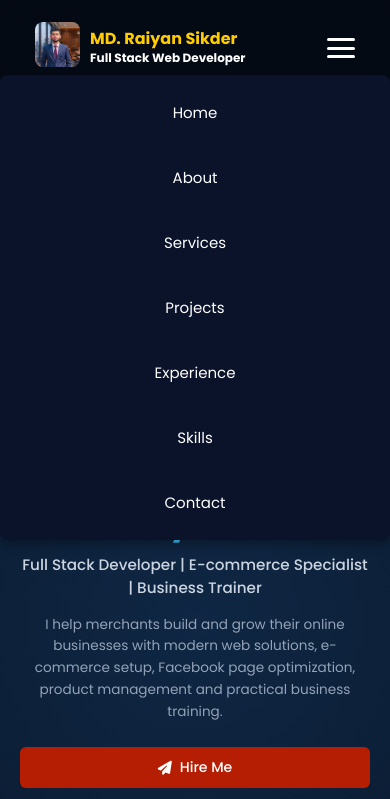
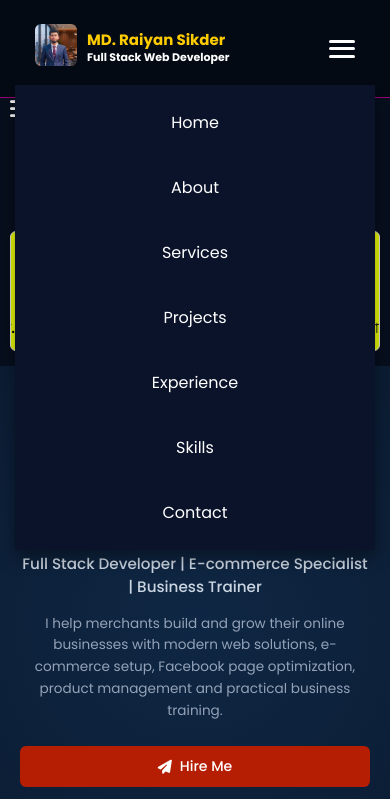
Before and after one commit to raiyan30090/my-portfolio-website, a plain HTML site: page index.html in a window 390 px wide. Both pictures are taken after a click on the element 341 px from the left and 48 px from the top of the page. Shown: the top 799 px of the page. Drawn offline with Linux system fonts and the light colour scheme.

Commit message:
fix mobile header layout and menu alignment

```diff
--- a/style.css
+++ b/style.css
@@ -1019,37 +1019,44 @@ body {
   transition: all 0.3s ease;
 }
 
-/* --- Mobile Responsive Fix --- */
+/* --- Final Perfect Mobile Header & Notice Fix --- */
 @media screen and (max-width: 768px) {
-  /* হেডার পজিশন ও লেআউট */
+  /* মেইন হেডার ডিজাইন */
   header.header {
     width: 100% !important;
     position: relative !important;
     z-index: 1000 !important;
-    padding: 10px 15px !important;
+    padding: 12px 15px !important;
     box-sizing: border-box !important;
   }
 
   .nav-container {
     display: flex !important;
-    flex-wrap: wrap !important;
     align-items: center !important;
     justify-content: space-between !important;
     width: 100% !important;
+    position: relative !important;
   }
 
-  /* লোগো ও ছবি বামে এবং সাইজ মোবাইল ফ্রেন্ডলি করা */
+  /* লোগো, ছবি ও টেক্সট পাশাপাশি সুন্দরভাবে সাজানো */
   .nav-container > a.logo {
     display: flex !important;
     align-items: center !important;
     gap: 10px !important;
     text-decoration: none !important;
+    flex: 1 !important;
+    overflow: hidden !important;
+  }
+
+  .logo-box {
+    flex-shrink: 0 !important;
   }
 
   .logo-pic {
-    width: 45px !important;
-    height: 45px !important;
-    border-radius: 8px !important;
+    width: 42px !important;
+    height: 42px !important;
+    border-radius: 6px !important;
+    object-fit: cover !important;
   }
 
   .logo-text {
@@ -1059,37 +1066,49 @@ body {
   }
 
   .logo-text .name {
-    font-size: 16px !important;
+    font-size: 15px !important;
     font-weight: bold !important;
     color: #ffcc00 !important;
     line-height: 1.2 !important;
+    white-space: nowrap !important;
   }
 
   .logo-text .role {
-    font-size: 12px !important;
+    font-size: 11px !important;
     color: #ffffff !important;
+    white-space: nowrap !important;
   }
 
-  /* ৩-লাইন আইকন মোবাইলে দেখানো */
+  /* মোবাইল হ্যামবার্গার মেনু বাটন সঠিক পজিশনে রাখা */
   .menu-toggle {
     display: flex !important;
+    flex-direction: column !important;
+    justify-content: space-between !important;
+    width: 26px !important;
+    height: 18px !important;
+    cursor: pointer !important;
+    flex-shrink: 0 !important;
+    margin-left: 10px !important;
   }
 
-  /* মেনু অপশনগুলো ডিফল্টভাবে লুকিয়ে রাখা */
+  /* ডিফল্টভাবে মেনু লিংকগুলো লুকিয়ে রাখা (ক্লিক করলে আসবে) */
   ul.nav-links {
     display: none !important;
+    position: absolute !important;
+    top: 100% !important;
+    left: 0 !important;
+    width: 100% !important;
     flex-direction: column !important;
-    width: 100% !important;
     background-color: #0b132b !important;
     text-align: center !important;
     padding: 15px 0 !important;
-    margin-top: 15px !important;
-    border-radius: 8px !important;
+    margin: 0 !important;
+    box-shadow: 0 8px 16px rgba(0,0,0,0.4) !important;
     list-style: none !important;
-    box-shadow: 0 4px 10px rgba(0,0,0,0.3) !important;
+    z-index: 2000 !important;
   }
 
-  /* ৩-লাইনে ক্লিক করলে মেনু খুলবে */
+  /* একটিভ হলে মেনু শো করবে */
   ul.nav-links.active {
     display: flex !important;
   }
@@ -1099,17 +1118,17 @@ body {
   }
 
   ul.nav-links li a {
-    font-size: 15px !important;
+    font-size: 16px !important;
     color: #ffffff !important;
     text-decoration: none !important;
   }
 
-  /* নোটিশ কন্টেইনার ফিক্স (যেন দৃশ্যমান থাকে) */
+  /* নোটিশ কন্টেইনার ফিক্স যাতে ক্লিয়ার ও দৃশ্যমান থাকে */
   .notice-container,
   .notice-box,
   div[class*="notice"] {
     position: relative !important;
-    z-index: 99 !important;
+    z-index: 10 !important;
     width: 95% !important;
     margin: 15px auto !important;
     display: block !important;
```
